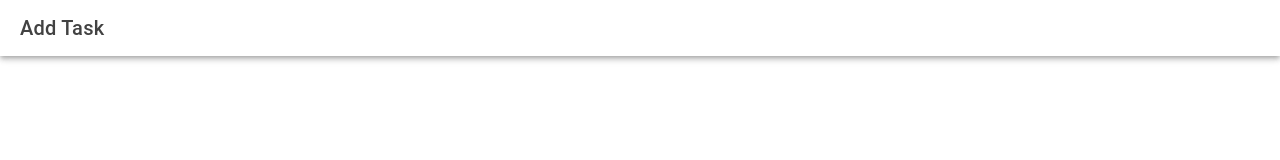
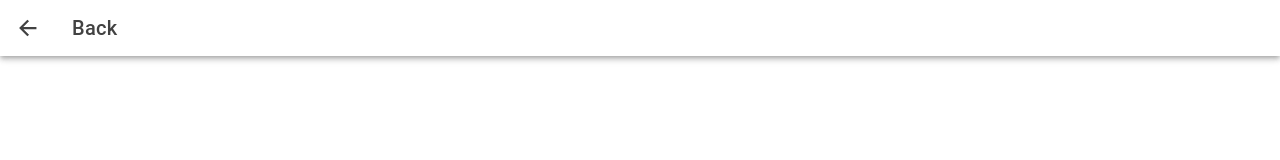
Before and after one commit to twan-hub/Shark, a React (Vite) app: page /tab2/todoadd in a window 1280 px wide. Shown: the top 160 px of the page. Built offline with nearby package versions, Linux system fonts and the light colour scheme.

Commit message:
add back button

```diff
--- a/src/pages/TodoAdd.tsx
+++ b/src/pages/TodoAdd.tsx
@@ -1,4 +1,4 @@
-import { IonContent, IonFab, IonFabButton, IonFabList, IonHeader, IonIcon, IonPage, IonTitle, IonToolbar } from '@ionic/react';
+import { IonBackButton, IonButtons, IonContent, IonFab, IonFabButton, IonFabList, IonHeader, IonIcon, IonPage, IonTitle, IonToolbar } from '@ionic/react';
 import ExploreContainer from '../components/ExploreContainer';
 import './Tab2.css';
 import { add, chevronUpCircle, colorPalette, globe } from 'ionicons/icons';
@@ -8,7 +8,10 @@ const TodoAdd: React.FC = () => {
     <IonPage>
       <IonHeader>
         <IonToolbar>
-          <IonTitle>Add Task</IonTitle>
+        <IonButtons slot="start">
+          <IonBackButton defaultHref="#"></IonBackButton>
+        </IonButtons>
+        <IonTitle>Back</IonTitle>
         </IonToolbar>
       </IonHeader>
       <IonContent fullscreen>
```
